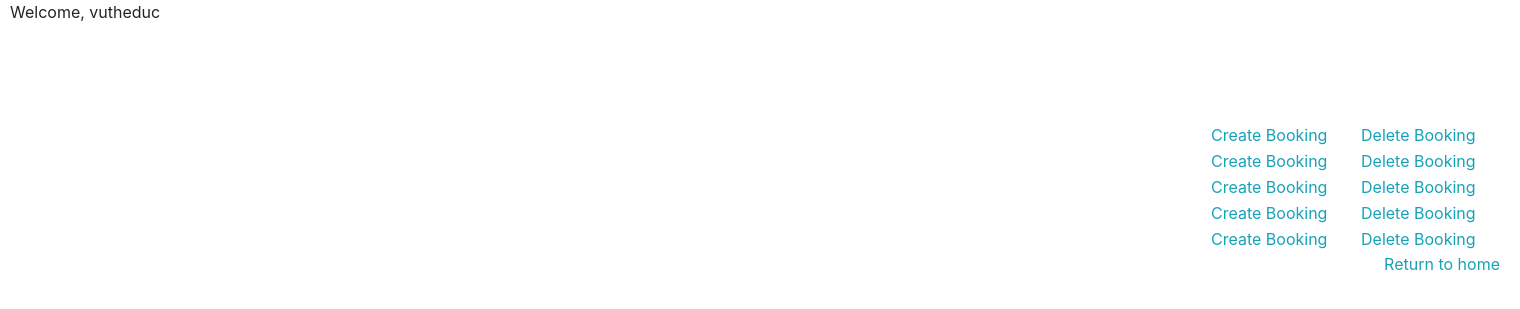
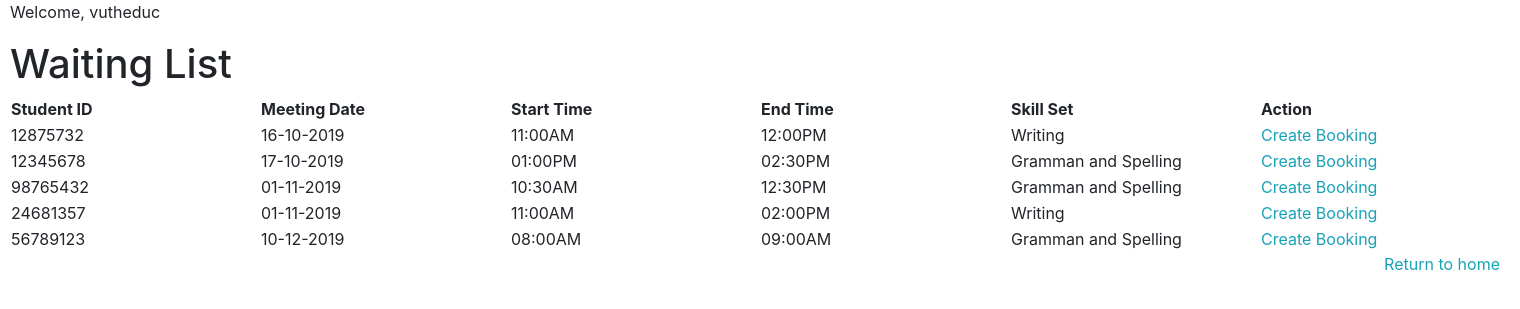
Before and after one commit to nullpointertong/Software-Engineering-Studio-2B, a Django app: template app/helps_booking_admin/helps_admin/templates/pages/layouts/waiting_list.html in a window 1520 px wide. Shown: the part 59-368 px from the top of the page. Run offline with Django 3.2, Linux system fonts and the light colour scheme; the template is opened without the code that fills it: values that come from a table or form of the project are taken from there, others are empty; a user stored in the database is signed in; data comes from the database, SQL or seed files in the repository; both versions use the stored data as it was before the commit; some libraries are stand-ins or nearby versions.

Commit message:
preparing to merge with master

```diff
--- a/app/helps_booking_admin/helps_admin/templates/pages/layouts/waiting_list.html
+++ b/app/helps_booking_admin/helps_admin/templates/pages/layouts/waiting_list.html
@@ -10,23 +10,18 @@
             $(obj).closest('tr').remove();
         }
     }
+</script>
+<h1>Waiting List</h1>
 
-    function created(obj)
-    {
-        $(obj).closest('tr').remove();
-    }
-</script>
-<h1 style="color:white">Waiting List</h1>
-
-<table style="color:white">
+<table id="tblWaiting">
     <thead style="font-weight:bolder">
         <tr>
-            <td style="min-width:300px;">Student ID</td>
-            <td style="min-width:300px;">Meeting Date</td>
-            <td style="min-width:300px;">Start Time</td>
-            <td style="min-width:300px;">End Time</td>
-            <td style="min-width:150px;">Action</td>
-            <td></td>
+            <td style="min-width:250px;">Student ID</td>
+            <td style="min-width:250px;">Meeting Date</td>
+            <td style="min-width:250px;">Start Time</td>
+            <td style="min-width:250px;">End Time</td>
+            <td style="min-width:250px;">Skill Set</td>
+            <td style="min-width:250px;">Action</td>
         </tr>
     </thead>
     <tr>
@@ -34,40 +29,40 @@
         <td>16-10-2019</td>
         <td>11:00AM</td>
         <td>12:00PM</td>
+        <td>Writing</td>
         <td><a href="{% url 'create_workshop' %}">Create Booking</a></td>
-        <td><a href="" onclick="deleteBooking(this)">Delete Booking</a></td>
     </tr>
     <tr>
         <td>12345678</td>
         <td>17-10-2019</td>
         <td>01:00PM</td>
         <td>02:30PM</td>
+        <td>Gramman and Spelling</td>
         <td><a href="{% url 'create_workshop' %}">Create Booking</a></td>
-        <td><a href="" onclick="deleteBooking(this)">Delete Booking</a></td>
     </tr>
     <tr>
         <td>98765432</td>
         <td>01-11-2019</td>
         <td>10:30AM</td>
         <td>12:30PM</td>
+        <td>Gramman and Spelling</td>
         <td><a href="{% url 'create_workshop' %}">Create Booking</a></td>
-        <td><a href="" onclick="deleteBooking(this)">Delete Booking</a></td>
     </tr>
     <tr>
         <td>24681357</td>
         <td>01-11-2019</td>
         <td>11:00AM</td>
         <td>02:00PM</td>
+        <td>Writing</td>
         <td><a href="{% url 'create_workshop' %}">Create Booking</a></td>
-        <td><a href="" onclick="deleteBooking(this)">Delete Booking</a></td>
     </tr>
     <tr>
         <td>56789123</td>
         <td>10-12-2019</td>
         <td>08:00AM</td>
         <td>09:00AM</td>
+        <td>Gramman and Spelling</td>
         <td><a href="{% url 'create_workshop' %}">Create Booking</a></td>
-        <td><a href="" onclick="deleteBooking(this)">Delete Booking</a></td>
     </tr>
 </table>
 {% endblock %}
```
Also changed, not shown: app/helps_booking_system/db.sqlite3 (deleted).
